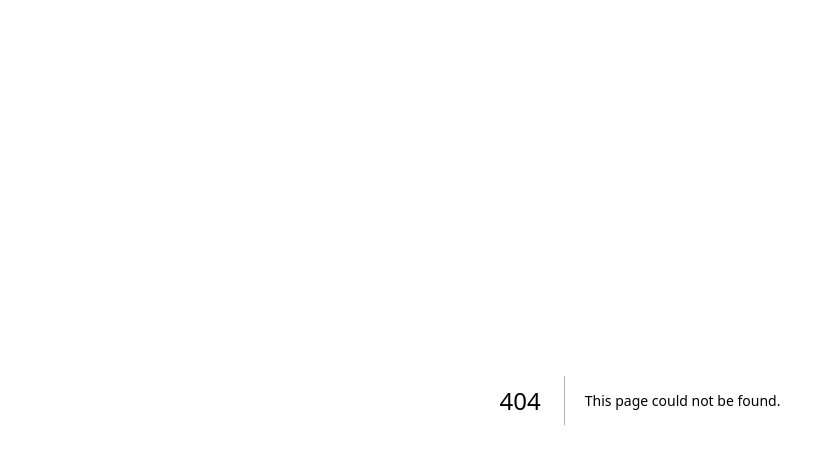
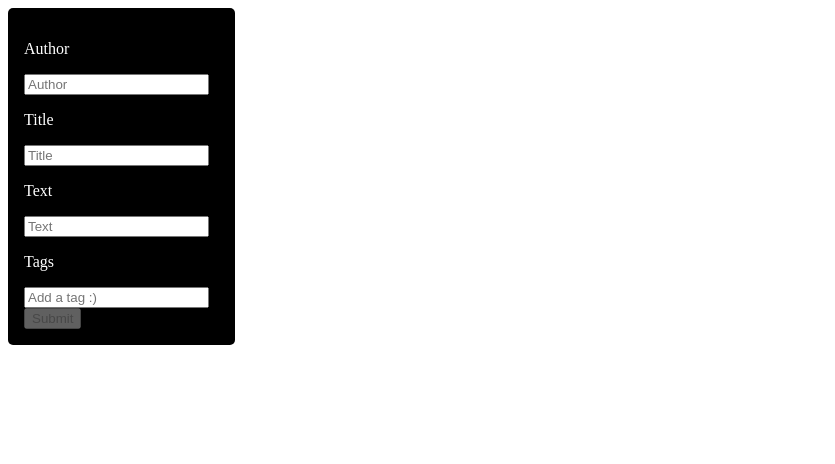
Before and after one commit to devk03/automatic-brain, a Next.js app in the folder client/: page /graph in a window 1280 px wide. Before the commit this address had no page. Shown: the top 464 px of the page, without its empty margins (0-835 px from the left). Built offline with nearby package versions, Linux system fonts and the light colour scheme.

Commit message:
made the beginning of the draggable graph

```diff
--- a/client/package.json
+++ b/client/package.json
@@ -17,6 +17,7 @@
     "next": "13.4.12",
     "react": "18.2.0",
     "react-dom": "18.2.0",
+    "react-draggable": "^4.4.5",
     "typescript": "5.1.6",
     "zustand": "^4.4.1"
   },
--- /dev/null
+++ b/client/src/components/NoteNode/noteBox.tsx
@@ -0,0 +1,148 @@
+import { request } from "http";
+import React, { useState, useEffect, ChangeEvent } from "react";
+
+function NoteBox() {
+  const [formData, setFormData] = useState({
+    author: "",
+    title: "",
+    text: "",
+    tags: [],
+  });
+
+  const [tagInput, setTagInput] = useState("");
+  const [isChanged, setIsChanged] = useState(false);
+
+  const initialState = {
+    author: "",
+    title: "",
+    text: "",
+    tags: [],
+  };
+
+  useEffect(() => {
+    setIsChanged(JSON.stringify(initialState) !== JSON.stringify(formData));
+  }, [formData]);
+
+  const handleChange = (e: ChangeEvent<HTMLInputElement>, field: string) => {
+    setFormData({
+      ...formData,
+      [field]: e.target.value,
+    });
+  };
+
+  function handleTagInputChange(e: ChangeEvent<HTMLInputElement>) {
+    setTagInput(e.target.value);
+  }
+
+  function handleTagKeyDown(e: React.KeyboardEvent<HTMLInputElement>) {
+    if (e.key !== "Enter" || !tagInput.trim()) return;
+    setFormData({
+      ...formData,
+      tags: [...formData.tags, tagInput],
+    });
+    setTagInput("");
+  }
+
+  function removeTag(index: number) {
+    setFormData({
+      ...formData,
+      tags: formData.tags.filter((_, i) => i !== index),
+    });
+  }
+
+  const handleSubmit = async () => {
+    // Destructure the formData object
+    const { author, title, tags } = formData;
+
+    // Validate author and title
+    if (author.trim().length === 0 || title.trim().length === 0) {
+      console.error("Author and title are required.");
+      return;
+    }
+
+    // Log the current state before sending the request
+    console.log(`Submitting the following data: `, formData);
+
+    try {
+      // Send a POST request to the server
+      const response = await fetch("http://127.0.0.1:5000/submitEntry", {
+        method: "POST",
+        headers: {
+          "Content-Type": "application/json",
+        },
+        body: JSON.stringify(formData), // Send formData directly
+      });
+
+      // Check the response status and log an appropriate message
+      const logMessage =
+        response.status === 204
+          ? "Entry submitted successfully."
+          : `Failed to submit the entry. Status: ${response.statusText}`;
+      console.log(logMessage);
+
+      // Optionally reset the form data if the submission is successful
+      if (response.status === 204) {
+        setFormData(initialState);
+        setTagInput("");
+        setIsChanged(false);
+      }
+    } catch (error) {
+      // Log any error that occurs during the fetch operation
+      console.error("Failed to submit the entry due to an error:", error);
+    }
+  };
+
+  return (
+    <div className="notebox">
+      <p>Author</p>
+      <input
+        onChange={(e) => handleChange(e, "author")}
+        value={formData.author}
+        type="text"
+        placeholder="Author"
+      />
+      <p>Title</p>
+      <input
+        onChange={(e) => handleChange(e, "title")}
+        value={formData.title}
+        type="text"
+        placeholder="Title"
+      />
+      <p>Text</p>
+      <input
+        onChange={(e) => handleChange(e, "text")}
+        value={formData.text}
+        type="text"
+        placeholder="Text"
+      />
+      <p>Tags</p>
+      <div
+        className="tags-input-container"
+        style={{ display: "flex", alignItems: "center" }}
+      >
+        <input
+          onChange={handleTagInputChange}
+          onKeyDown={handleTagKeyDown}
+          value={tagInput}
+          type="text"
+          className="tags-input"
+          placeholder="Add a tag :)"
+          style={{ marginRight: "10px" }}
+        />
+        {formData.tags.map((tag, index) => (
+          <div className="tag-item" key={index} style={{ margin: "0 5px" }}>
+            <span className="text">{tag}</span>
+            <span className="close" onClick={() => removeTag(index)}>
+              &times;
+            </span>
+          </div>
+        ))}
+      </div>
+      <button onClick={handleSubmit} disabled={!isChanged}>
+        Submit
+      </button>
+    </div>
+  );
+}
+
+export default NoteBox;
--- /dev/null
+++ b/client/src/pages/graph.tsx
@@ -0,0 +1,17 @@
+import React from "react";
+import NoteBox from "@/components/NoteNode/noteBox";
+import Draggable from "react-draggable";
+import styles from "@/styles/Graph.module.scss";
+import { Fragment } from "react";
+export default function graph() {
+  return (
+    <>
+
+      <Draggable>
+        <div className={styles.box}>
+          <NoteBox />
+        </div>
+      </Draggable>
+    </>
+  );
+}
--- a/client/src/pages/index.tsx
+++ b/client/src/pages/index.tsx
@@ -12,6 +12,8 @@ export default function Home() {
         <Link href="/scraper">Scrape</Link>
         <br />
         <Link href="/notes">Notes</Link>
+        <br />
+        <Link href="/graph">Graph</Link>
       </div>
     </Fragment>
   );
--- /dev/null
+++ b/client/src/styles/Graph.module.scss
@@ -0,0 +1,11 @@
+.box {
+    position: absolute;
+    cursor: move;
+    color: rgb(255, 255, 255);
+    max-width: 215px;
+    border-radius: 5px;
+    padding: 1em;
+    margin: auto;
+    user-select: none;
+    background-color: #000000;
+  }
```
Also changed, not shown: client/src/components/NoteNode/createNewNode.tsx (added, +11 -0 lines), 2 other files (tests, documents, lock files or other folders).
